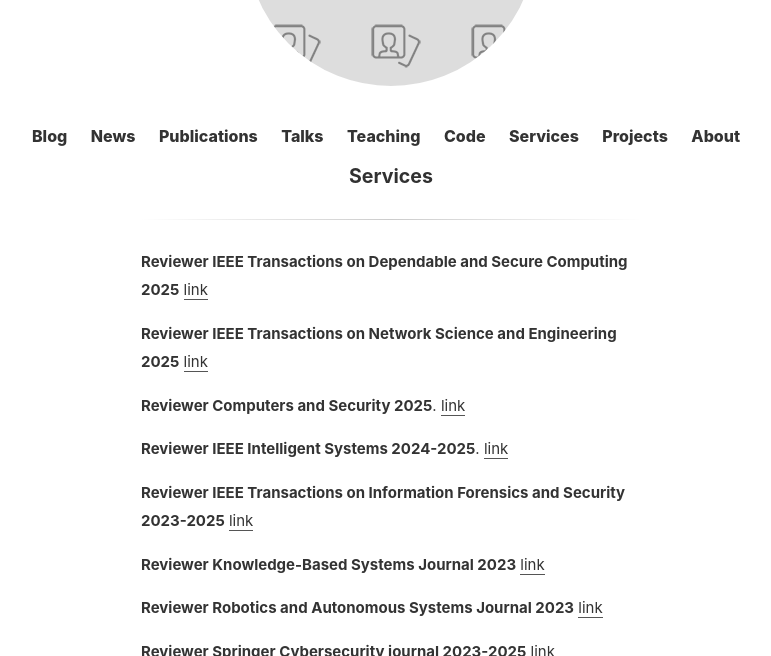
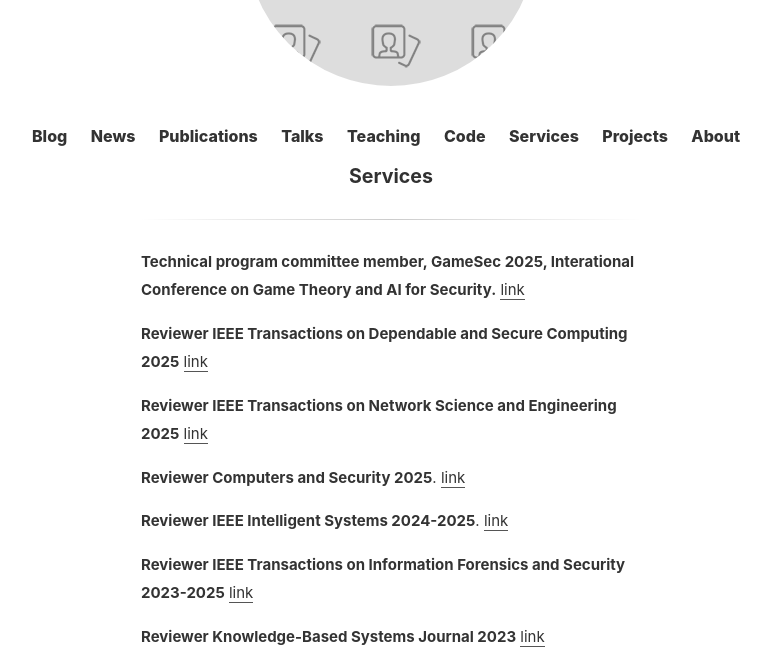
Before and after one commit to Limmen/Limmen.github.io, a Jekyll site: the page built from services.md, in a window 1280 px wide and 900 px high, cut to the strip 244-900 px from the top of the window. Shown: the whole strip, without its empty margins (249-1020 px from the left). Built offline with Jekyll 4.4.1, drawn with Linux system fonts in a browser that asks for light colours.

Commit message:
upd services

```diff
--- a/services.md
+++ b/services.md
@@ -2,6 +2,9 @@
 layout: page
 title: Services
 ---
+
+**Technical program committee member, GameSec 2025, Interational Conference on Game Theory and AI for Security.**
+[link](https://www.gamesec-conf.org/organization.php)
 
 **Reviewer IEEE Transactions on Dependable and Secure Computing 2025**
 [link](https://ieeexplore.ieee.org/xpl/RecentIssue.jsp?punumber=8858)
```
